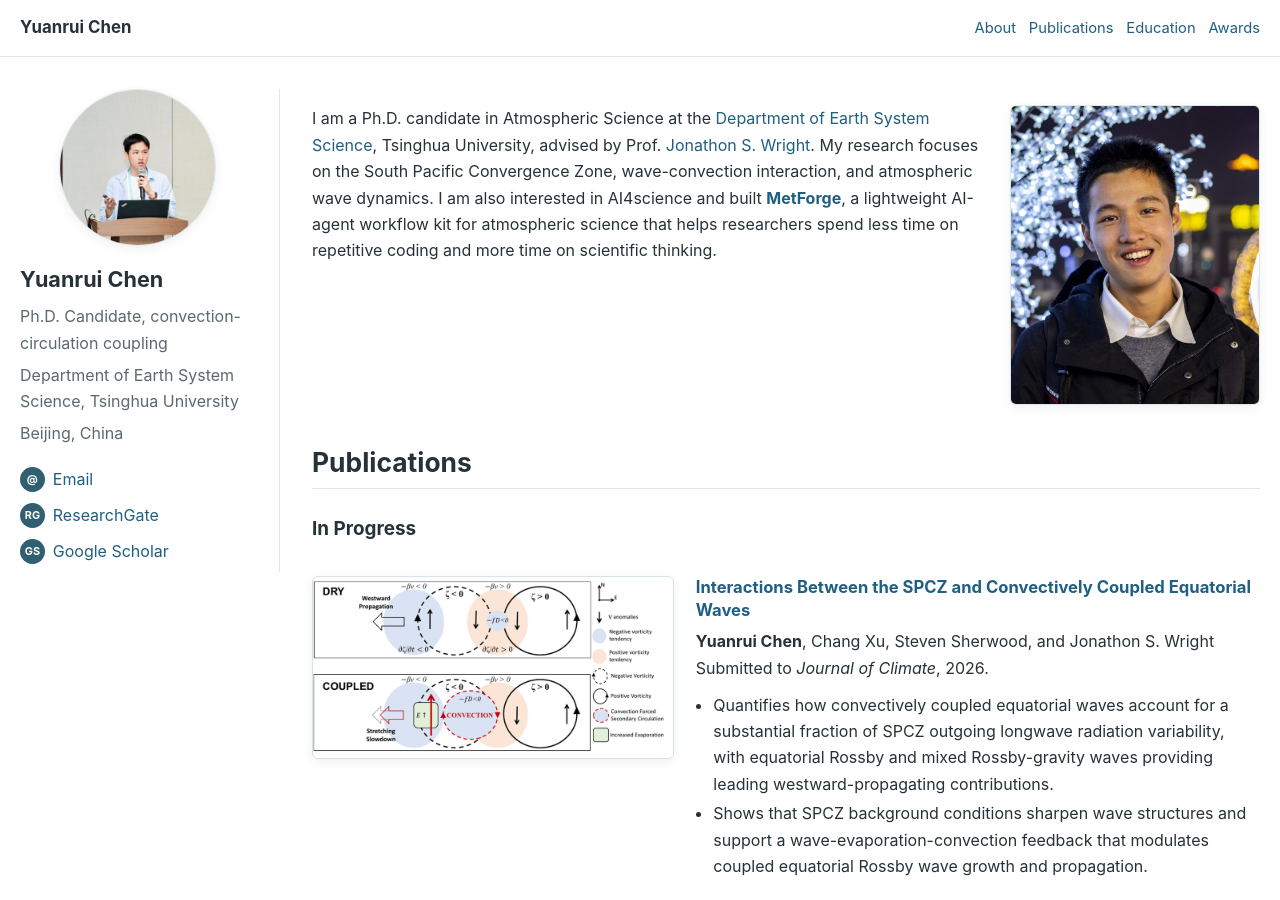
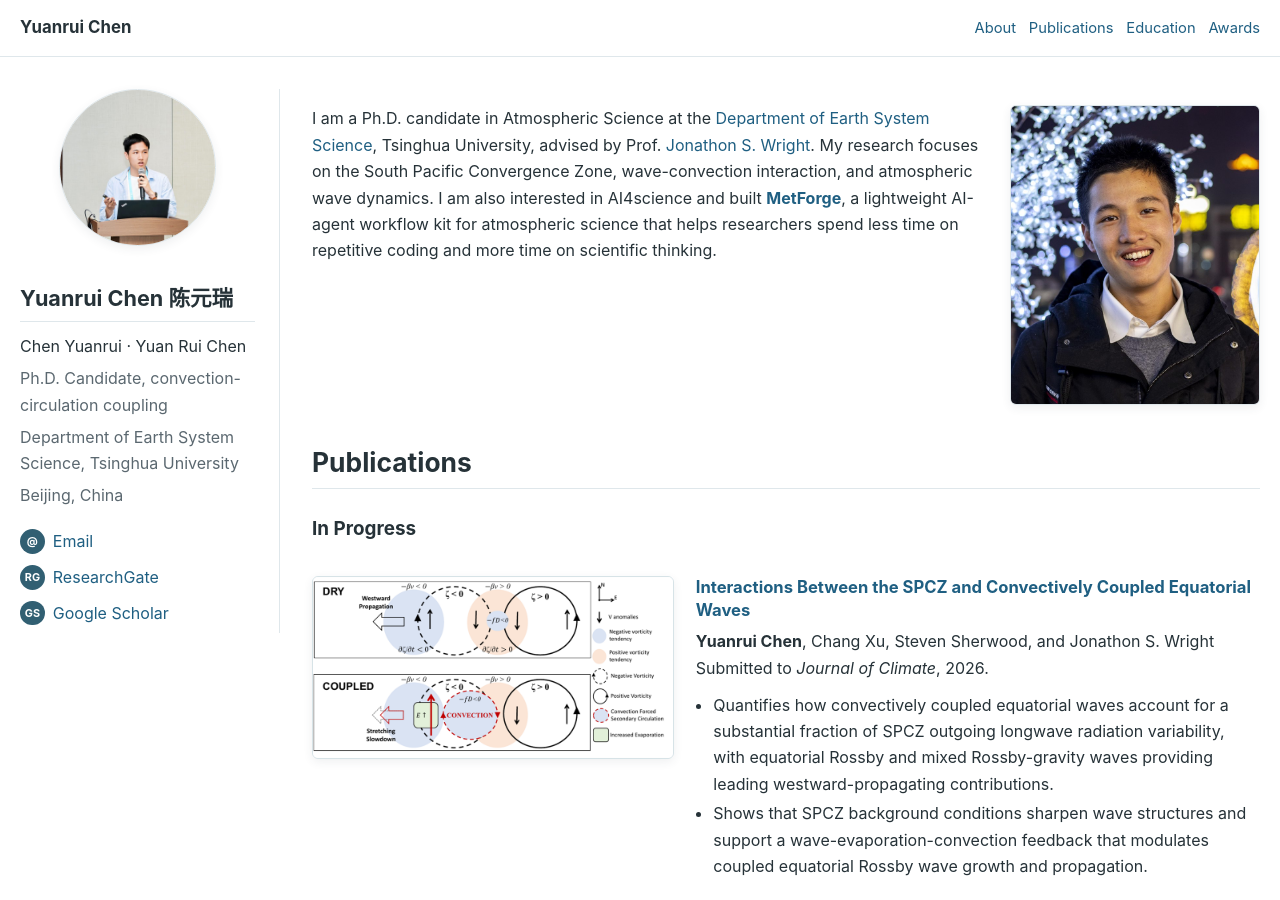
Before and after one commit to yuanruichen/yuanruichen.github.io, a Jekyll site: the page built from index.md, in a window 1280 px wide and 900 px high. Built offline with Jekyll 4.4.1, drawn with Linux system fonts in a browser that asks for light colours.

Commit message:
Update default.html

```diff
--- a/_layouts/default.html
+++ b/_layouts/default.html
@@ -80,7 +80,8 @@
     <main class="page-shell">
       <aside class="profile" aria-label="Profile">
         <img class="profile__photo" src="{{ '/assets/images/profile-talk.jpg' | relative_url }}" alt="Yuanrui Chen presenting at a workshop">
-        <div class="profile__name">{{ site.author.name }}</div>
+        <h1 class="profile__name">{{ site.author.display_name | default: site.author.name }}</h1>
+        <div class="profile__name-alt">Chen Yuanrui · Yuan Rui Chen</div>
         <div class="profile__bio">{{ site.author.bio }}</div>
         <div class="profile__affiliation">{{ site.author.affiliation }}</div>
         <div class="profile__location">{{ site.author.location }}</div>
```
